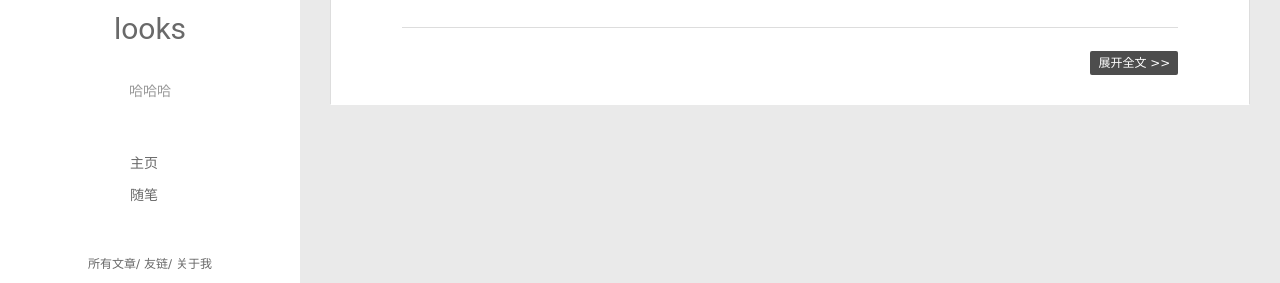
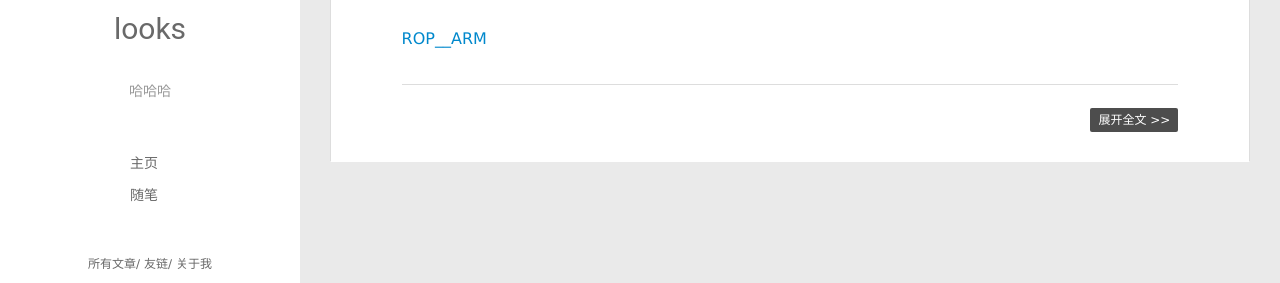
Before and after one commit to heilaoda/heilaoda.github.io, a plain HTML site: page index.html in a window 1280 px wide. Shown: the part 261-544 px from the top of the page. Drawn offline with Linux system fonts and the light colour scheme.

Commit message:
Site updated: 2017-10-25 22:02:22

```diff
--- a/index.html
+++ b/index.html
@@ -173,8 +173,8 @@ var _hmt = _hmt || [];
 
     <div class="article-entry" itemprop="articleBody">
 
-        <h1 id="欢迎来到looks的博客"><a href="#欢迎来到looks的博客" class="headerlink" title="欢迎来到looks的博客!"></a>欢迎来到looks的博客!</h1><h2 id="欢迎来到looks的博客-1"><a href="#欢迎来到looks的博客-1" class="headerlink" title="欢迎来到looks的博客!"></a>欢迎来到looks的博客!</h2><h3 id="欢迎来到looks的博客-2"><a href="#欢迎来到looks的博客-2" class="headerlink" title="欢迎来到looks的博客!"></a>欢迎来到looks的博客!</h3><a name="ROP_ON_ARM">
-</a>
+        <h1 id="欢迎来到looks的博客"><a href="#欢迎来到looks的博客" class="headerlink" title="欢迎来到looks的博客!"></a>欢迎来到looks的博客!</h1><h2 id="欢迎来到looks的博客-1"><a href="#欢迎来到looks的博客-1" class="headerlink" title="欢迎来到looks的博客!"></a>欢迎来到looks的博客!</h2><h3 id="欢迎来到looks的博客-2"><a href="#欢迎来到looks的博客-2" class="headerlink" title="欢迎来到looks的博客!"></a>欢迎来到looks的博客!</h3><p><a href="#ROP_ARM">ROP__ARM</a></p>
+
 
 
 
```
Also changed, not shown: 2017/10/22/hello-world/index.html (+6 -6 lines).
